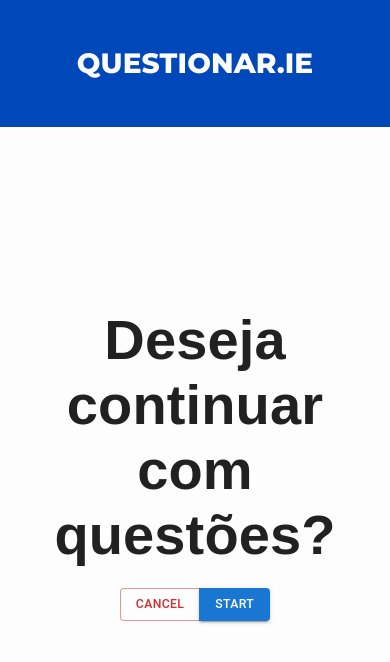
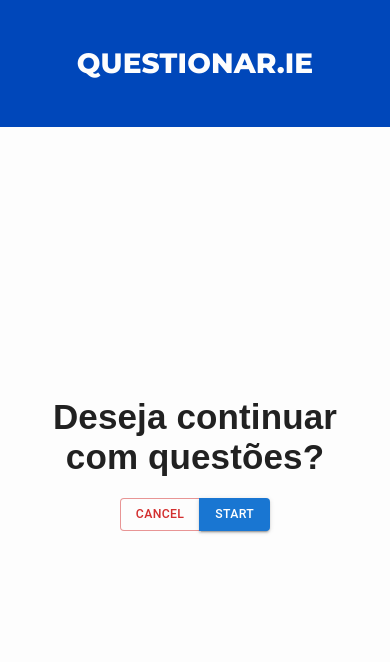
Before and after one commit to mathlima1/questionar.ie, a React (Create React App) app: page /confirmacao in a window 390 px wide. Shown: the top 662 px of the page. Built offline with nearby package versions, Linux system fonts and the light colour scheme.

Commit message:
Corrigindo alterações de responsividade

```diff
--- a/src/Components/StartOrCancel/styles.module.scss
+++ b/src/Components/StartOrCancel/styles.module.scss
@@ -6,3 +6,8 @@
         margin-bottom: 1.5rem;
     }
 }
+@media screen and (max-width:600px){
+    .container .title_wrap h1{
+        font-size:2.5rem
+    }
+}
```
